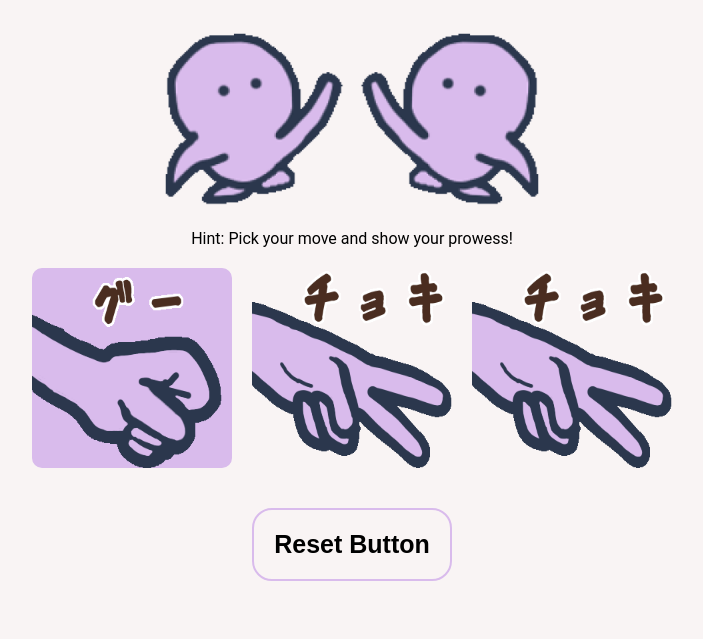
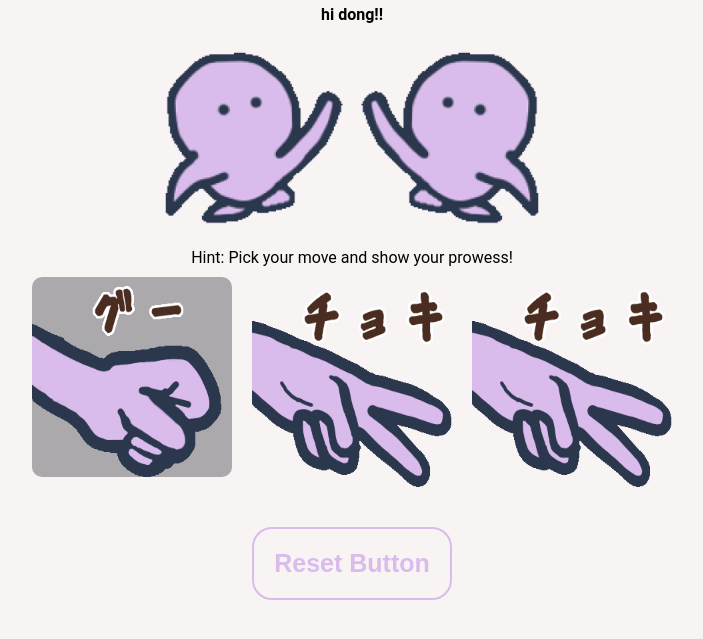
Before and after one commit to SammDumpingStation/Learn-Javascript, a plain HTML site: page rock-paper-scissor.html in a window 1280 px wide. In both pictures the pointer is over the picture 420 px from the left and 623 px from the top of the page. Shown: the part 255-894 px from the top of the page, without its empty margins (288-991 px from the left). Drawn offline with Linux system fonts and the light colour scheme.

Commit message:
👍 Sample Commit Here

```diff
--- a/CSS-Folder/rock-paper-scissor.css
+++ b/CSS-Folder/rock-paper-scissor.css
@@ -36,10 +36,12 @@ div {
   height: 200px;
   border: none;
   border-radius: 10px;
+  transition: background-color 0.5s, transform 0.5s;
 }
 
 .choices:hover {
-  background-color: #d9bbec;
+  background-color: #aba9ab;
+  transform: translateY(-10px);
 }
 
 .computer-image,
@@ -57,6 +59,7 @@ div {
 .reset-button {
   border: 2px solid #d9bbec;
   padding: 20px;
+  color: #d9bbec;
   background-color: transparent;
   border-radius: 20px;
   font-size: 25px;
--- a/rock-paper-scissor.html
+++ b/rock-paper-scissor.html
@@ -9,6 +9,7 @@
   <body>
     <h1>Rock Paper Scissors</h1>
     <h3>Defeat me!</h3>
+    <h4>hi dong!!</h4>
     <div>
       <img class="user-image" src="Images-Folder/userImage.png" alt="" />
       <img class="computer-image" src="Images-Folder/userImage.png" alt="" />
```
